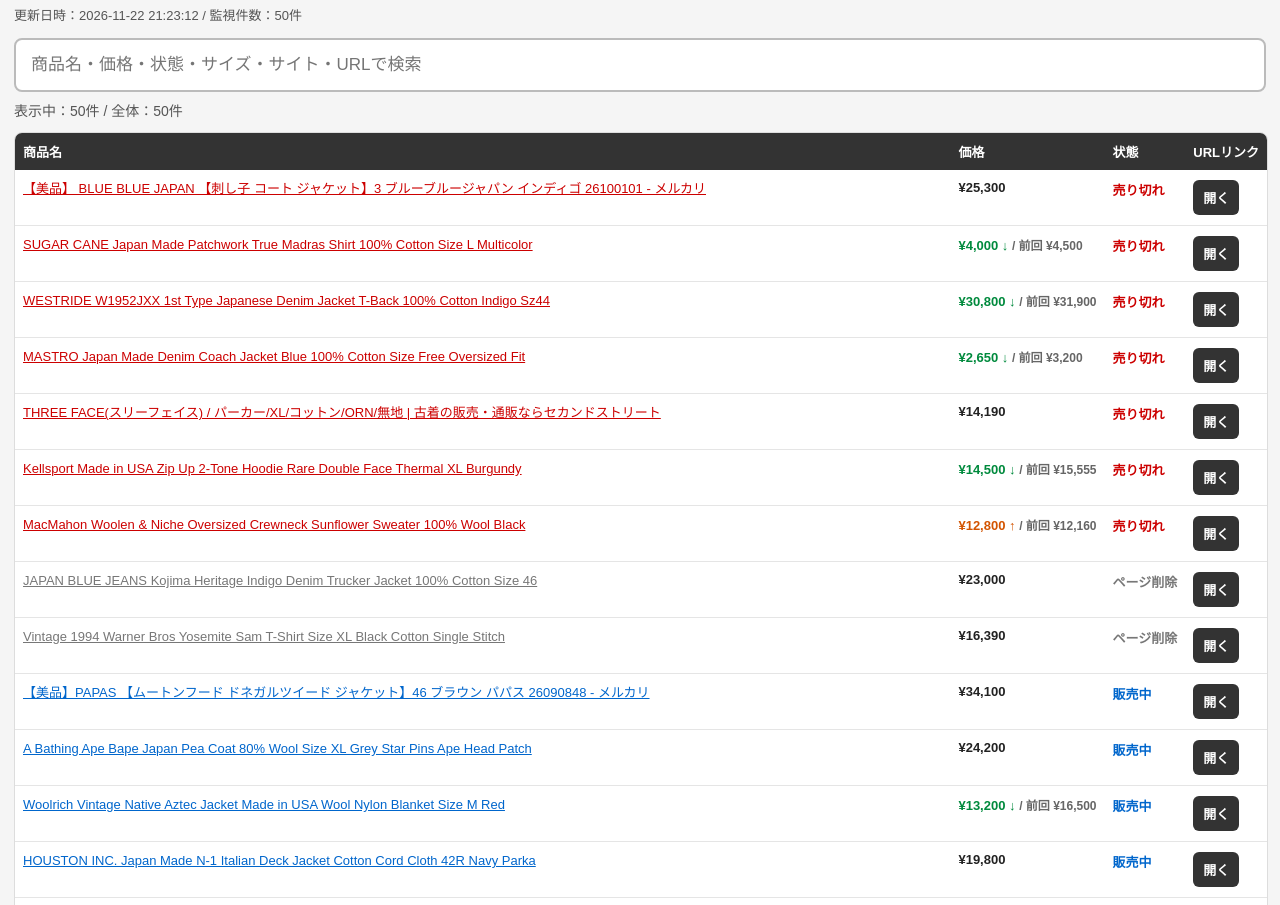
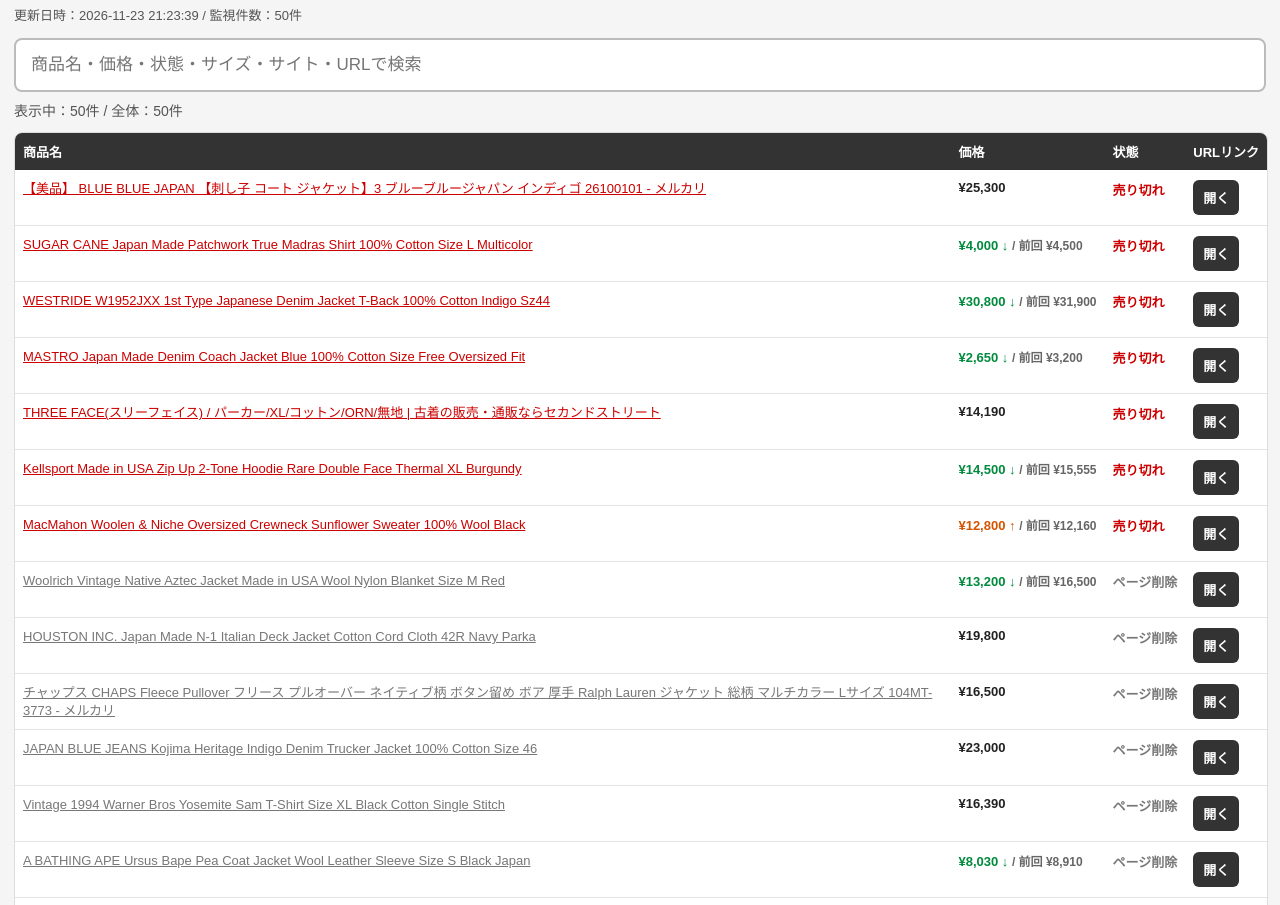
Before and after one commit to moya-moya-moya/product-watchlist, a plain HTML site: page index.html in a window 1280 px wide. Shown: the part 43-948 px from the top of the page. Drawn offline with Linux system fonts and the light colour scheme.

Commit message:
Update watchlist

```diff
--- a/index.html
+++ b/index.html
@@ -149,7 +149,7 @@
     <h1>Product Watchlist</h1>
 
     <div class="summary">
-        更新日時：2026-11-22 21:23:12 / 監視件数：50件
+        更新日時：2026-11-23 21:23:39 / 監視件数：50件
     </div>
 
     <div class="search-panel">
@@ -246,6 +246,39 @@
             </td>
         </tr>
 
+        <tr class="deleted" data-search="Woolrich Vintage Native Aztec Jacket Made in USA Wool Nylon Blanket Size M Red ¥13,200 ページ削除  Mercari https://jp.mercari.com/shops/product/2JWd4HdVQYeXZuFPSmqRjw">
+            <td class="mobile-title">
+                <a href="https://jp.mercari.com/shops/product/2JWd4HdVQYeXZuFPSmqRjw" target="_blank" rel="noopener noreferrer">Woolrich Vintage Native Aztec Jacket Made in USA Wool Nylon Blanket Size M Red</a>
+            </td>
+            <td class="mobile-price"><span class="mobile-price price-change-down">¥13,200 ↓ <span class="previous-price">/ 前回 ¥16,500</span></span></td>
+            <td class="mobile-stock">ページ削除</td>
+            <td class="mobile-link">
+                <a href="https://jp.mercari.com/shops/product/2JWd4HdVQYeXZuFPSmqRjw" target="_blank" rel="noopener noreferrer">開く</a>
+            </td>
+        </tr>
+
+        <tr class="deleted" data-search="HOUSTON INC. Japan Made N-1 Italian Deck Jacket Cotton Cord Cloth 42R Navy Parka ¥19,800 ページ削除  Mercari https://jp.mercari.com/shops/product/2JXSYq5aopWyKnvHifwe8Q">
+            <td class="mobile-title">
+                <a href="https://jp.mercari.com/shops/product/2JXSYq5aopWyKnvHifwe8Q" target="_blank" rel="noopener noreferrer">HOUSTON INC. Japan Made N-1 Italian Deck Jacket Cotton Cord Cloth 42R Navy Parka</a>
+            </td>
+            <td class="mobile-price"><span class="mobile-price">¥19,800</span></td>
+            <td class="mobile-stock">ページ削除</td>
+            <td class="mobile-link">
+                <a href="https://jp.mercari.com/shops/product/2JXSYq5aopWyKnvHifwe8Q" target="_blank" rel="noopener noreferrer">開く</a>
+            </td>
+        </tr>
+
+        <tr class="deleted" data-search="チャップス CHAPS Fleece Pullover フリース プルオーバー ネイティブ柄 ボタン留め ボア 厚手 Ralph Lauren ジャケット 総柄 マルチカラー Lサイズ 104MT-3773 - メルカリ ¥16,500 ページ削除  Mercari https://jp.mercari.com/shops/product/2JXSrtKvPcYCnxdTXBRDzw">
+            <td class="mobile-title">
+                <a href="https://jp.mercari.com/shops/product/2JXSrtKvPcYCnxdTXBRDzw" target="_blank" rel="noopener noreferrer">チャップス CHAPS Fleece Pullover フリース プルオーバー ネイティブ柄 ボタン留め ボア 厚手 Ralph Lauren ジャケット 総柄 マルチカラー Lサイズ 104MT-3773 - メルカリ</a>
+            </td>
+            <td class="mobile-price"><span class="mobile-price">¥16,500</span></td>
+            <td class="mobile-stock">ページ削除</td>
+            <td class="mobile-link">
+                <a href="https://jp.mercari.com/shops/product/2JXSrtKvPcYCnxdTXBRDzw" target="_blank" rel="noopener noreferrer">開く</a>
+            </td>
+        </tr>
+
         <tr class="deleted" data-search="JAPAN BLUE JEANS Kojima Heritage Indigo Denim Trucker Jacket 100% Cotton Size 46 ¥23,000 ページ削除  Mercari https://jp.mercari.com/shops/product/2JWGRcqc8RQqpYJpQRVoC8">
             <td class="mobile-title">
                 <a href="https://jp.mercari.com/shops/product/2JWGRcqc8RQqpYJpQRVoC8" target="_blank" rel="noopener noreferrer">JAPAN BLUE JEANS Kojima Heritage Indigo Denim Trucker Jacket 100% Cotton Size 46</a>
@@ -268,6 +301,17 @@
             </td>
         </tr>
 
+        <tr class="deleted" data-search="A BATHING APE Ursus Bape Pea Coat Jacket Wool Leather Sleeve Size S Black Japan ¥8,030 ページ削除  Mercari https://jp.mercari.com/shops/product/2JL3pjXcD5A6sLDEpX4k5o">
+            <td class="mobile-title">
+                <a href="https://jp.mercari.com/shops/product/2JL3pjXcD5A6sLDEpX4k5o" target="_blank" rel="noopener noreferrer">A BATHING APE Ursus Bape Pea Coat Jacket Wool Leather Sleeve Size S Black Japan</a>
+            </td>
+            <td class="mobile-price"><span class="mobile-price price-change-down">¥8,030 ↓ <span class="previous-price">/ 前回 ¥8,910</span></span></td>
+            <td class="mobile-stock">ページ削除</td>
+            <td class="mobile-link">
+                <a href="https://jp.mercari.com/shops/product/2JL3pjXcD5A6sLDEpX4k5o" target="_blank" rel="noopener noreferrer">開く</a>
+            </td>
+        </tr>
+
         <tr class="available" data-search="【美品】PAPAS 【ムートンフード ドネガルツイード ジャケット】46 ブラウン パパス 26090848 - メルカリ ¥34,100 販売中  Mercari https://jp.mercari.com/shops/product/2JXiVgyK9MBoVFdGBPzPzY">
             <td class="mobile-title">
                 <a href="https://jp.mercari.com/shops/product/2JXiVgyK9MBoVFdGBPzPzY" target="_blank" rel="noopener noreferrer">【美品】PAPAS 【ムートンフード ドネガルツイード ジャケット】46 ブラウン パパス 26090848 - メルカリ</a>
@@ -287,39 +331,6 @@
             <td class="mobile-stock">販売中</td>
             <td class="mobile-link">
                 <a href="https://jp.mercari.com/shops/product/2JXT5uDmsy3CDEWd9RbiB4" target="_blank" rel="noopener noreferrer">開く</a>
-            </td>
-        </tr>
-
-        <tr class="available" data-search="Woolrich Vintage Native Aztec Jacket Made in USA Wool Nylon Blanket Size M Red ¥13,200 販売中  Mercari https://jp.mercari.com/shops/product/2JWd4HdVQYeXZuFPSmqRjw">
-            <td class="mobile-title">
-                <a href="https://jp.mercari.com/shops/product/2JWd4HdVQYeXZuFPSmqRjw" target="_blank" rel="noopener noreferrer">Woolrich Vintage Native Aztec Jacket Made in USA Wool Nylon Blanket Size M Red</a>
-            </td>
-            <td class="mobile-price"><span class="mobile-price price-change-down">¥13,200 ↓ <span class="previous-price">/ 前回 ¥16,500</span></span></td>
-            <td class="mobile-stock">販売中</td>
-            <td class="mobile-link">
-                <a href="https://jp.mercari.com/shops/product/2JWd4HdVQYeXZuFPSmqRjw" target="_blank" rel="noopener noreferrer">開く</a>
-            </td>
-        </tr>
-
-        <tr class="available" data-search="HOUSTON INC. Japan Made N-1 Italian Deck Jacket Cotton Cord Cloth 42R Navy Parka ¥19,800 販売中  Mercari https://jp.mercari.com/shops/product/2JXSYq5aopWyKnvHifwe8Q">
-            <td class="mobile-title">
-                <a href="https://jp.mercari.com/shops/product/2JXSYq5aopWyKnvHifwe8Q" target="_blank" rel="noopener noreferrer">HOUSTON INC. Japan Made N-1 Italian Deck Jacket Cotton Cord Cloth 42R Navy Parka</a>
-            </td>
-            <td class="mobile-price"><span class="mobile-price">¥19,800</span></td>
-            <td class="mobile-stock">販売中</td>
-            <td class="mobile-link">
-                <a href="https://jp.mercari.com/shops/product/2JXSYq5aopWyKnvHifwe8Q" target="_blank" rel="noopener noreferrer">開く</a>
-            </td>
-        </tr>
-
-        <tr class="available" data-search="チャップス CHAPS Fleece Pullover フリース プルオーバー ネイティブ柄 ボタン留め ボア 厚手 Ralph Lauren ジャケット 総柄 マルチカラー Lサイズ 104MT-3773 - メルカリ ¥16,500 販売中  Mercari https://jp.mercari.com/shops/product/2JXSrtKvPcYCnxdTXBRDzw">
-            <td class="mobile-title">
-                <a href="https://jp.mercari.com/shops/product/2JXSrtKvPcYCnxdTXBRDzw" target="_blank" rel="noopener noreferrer">チャップス CHAPS Fleece Pullover フリース プルオーバー ネイティブ柄 ボタン留め ボア 厚手 Ralph Lauren ジャケット 総柄 マルチカラー Lサイズ 104MT-3773 - メルカリ</a>
-            </td>
-            <td class="mobile-price"><span class="mobile-price">¥16,500</span></td>
-            <td class="mobile-stock">販売中</td>
-            <td class="mobile-link">
-                <a href="https://jp.mercari.com/shops/product/2JXSrtKvPcYCnxdTXBRDzw" target="_blank" rel="noopener noreferrer">開く</a>
             </td>
         </tr>
 
@@ -686,17 +697,6 @@
             </td>
         </tr>
 
-        <tr class="available" data-search="A BATHING APE Ursus Bape Pea Coat Jacket Wool Leather Sleeve Size S Black Japan ¥8,030 販売中  Mercari https://jp.mercari.com/shops/product/2JL3pjXcD5A6sLDEpX4k5o">
-            <td class="mobile-title">
-                <a href="https://jp.mercari.com/shops/product/2JL3pjXcD5A6sLDEpX4k5o" target="_blank" rel="noopener noreferrer">A BATHING APE Ursus Bape Pea Coat Jacket Wool Leather Sleeve Size S Black Japan</a>
-            </td>
-            <td class="mobile-price"><span class="mobile-price price-change-down">¥8,030 ↓ <span class="previous-price">/ 前回 ¥8,910</span></span></td>
-            <td class="mobile-stock">販売中</td>
-            <td class="mobile-link">
-                <a href="https://jp.mercari.com/shops/product/2JL3pjXcD5A6sLDEpX4k5o" target="_blank" rel="noopener noreferrer">開く</a>
-            </td>
-        </tr>
-
         <tr class="available" data-search="SKOOKUM USA Made Varsity Jacket Wool Melton Leather Sleeves Size 40 Mustard Navy ¥25,300 販売中  Mercari https://jp.mercari.com/shops/product/2JKgP9HcNErYVbzmXs7YmT">
             <td class="mobile-title">
                 <a href="https://jp.mercari.com/shops/product/2JKgP9HcNErYVbzmXs7YmT" target="_blank" rel="noopener noreferrer">SKOOKUM USA Made Varsity Jacket Wool Melton Leather Sleeves Size 40 Mustard Navy</a>
```
